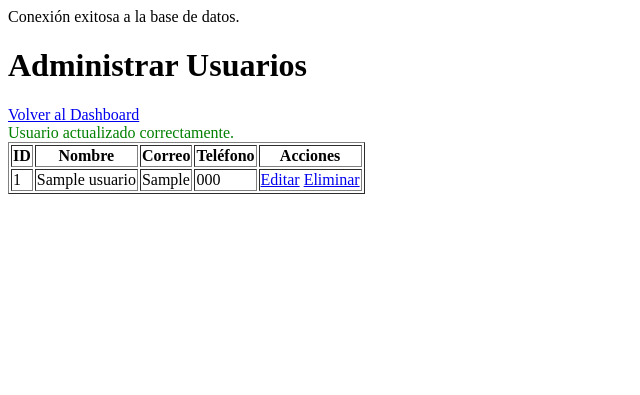
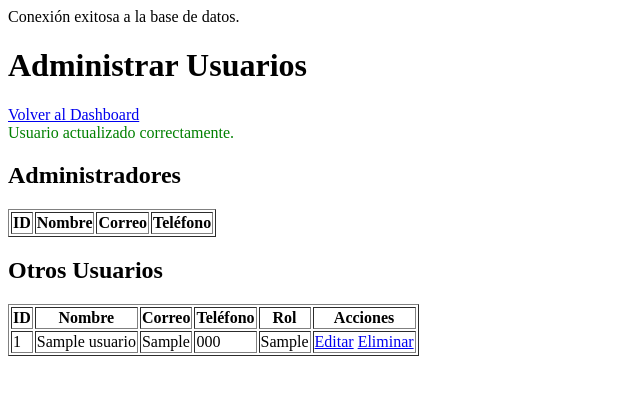
Before and after one commit to Kald301/Veterinaria, a PHP site: page /admin.php in a window 1280 px wide. Shown: the top 395 px of the page, without its empty margins (0-640 px from the left). Run offline with PHP 8.4, Linux system fonts and the light colour scheme; the visitor is signed in with stand-in values (Sample User, id 1); tables that the repository leaves empty or names only in its code hold one stand-in row (values such as "Sample post"); lists and menus that the app fills with data are empty.

Commit message:
Mejor admin 3
Se mejoro la funcionalidai del admin y las rutas 📀

```diff
--- a/controllers/login_user.php
+++ b/controllers/login_user.php
@@ -18,6 +18,7 @@ if ($resultado->num_rows > 0) {
         $_SESSION['usuario_nombre'] = $usuario['nombre'];
         $_SESSION['usuario_rol'] = $usuario['rol'];
 
+
         header("Location: ../views/dashboard.php");
         exit;
     } else {
--- a/views/add_pet_adm.php
+++ b/views/add_pet_adm.php
@@ -1,9 +1,10 @@
 <?php
 session_start();
-if (!isset($_SESSION['usuario_id']) || $_SESSION['usuario_rol'] !== 'veterinario') {
+if (!isset($_SESSION['usuario_id']) || ($_SESSION['usuario_rol'] !== 'veterinario' && $_SESSION['usuario_rol'] !== 'admin')) {
     header("Location: ../views/dashboard.php");
     exit();
 }
+
 
 include("../config/conexion.php");
 
--- a/views/admin.php
+++ b/views/admin.php
@@ -9,8 +9,12 @@ if (!isset($_SESSION['usuario_id']) || $_SESSION['usuario_rol'] !== 'admin') {
 
 include("../config/conexion.php");
 
-// Obtener todos los usuarios
-$sql_usuarios = "SELECT id, nombre, correo, telefono, password FROM usuarios";
+// Obtener los administradores
+$sql_admins = "SELECT id, nombre, correo, telefono, rol FROM usuarios WHERE rol = 'admin'";
+$resultado_admins = $conexion->query($sql_admins);
+
+// Obtener los demás usuarios
+$sql_usuarios = "SELECT id, nombre, correo, telefono, rol FROM usuarios WHERE rol != 'admin'";
 $resultado_usuarios = $conexion->query($sql_usuarios);
 ?>
 
@@ -25,7 +29,7 @@ $resultado_usuarios = $conexion->query($sql_usuarios);
     <h1>Administrar Usuarios</h1>
     <a href="../views/dashboard.php">Volver al Dashboard</a>
 
-    <!-- Mostrar mensaje de éxito o error -->
+    <!-- Mostrar mensaje -->
     <?php
     if (isset($_SESSION['mensaje'])) {
         echo "<div style='color: green;'>" . $_SESSION['mensaje'] . "</div>";
@@ -37,7 +41,8 @@ $resultado_usuarios = $conexion->query($sql_usuarios);
     }
     ?>
 
-    <!-- Tabla de usuarios -->
+    <!-- Tabla de administradores -->
+    <h2>Administradores</h2>
     <table border="1">
         <thead>
             <tr>
@@ -45,6 +50,30 @@ $resultado_usuarios = $conexion->query($sql_usuarios);
                 <th>Nombre</th>
                 <th>Correo</th>
                 <th>Teléfono</th>
+            </tr>
+        </thead>
+        <tbody>
+            <?php while ($admin = $resultado_admins->fetch_assoc()): ?>
+                <tr>
+                    <td><?php echo $admin['id']; ?></td>
+                    <td><?php echo $admin['nombre']; ?></td>
+                    <td><?php echo $admin['correo']; ?></td>
+                    <td><?php echo $admin['telefono']; ?></td>
+                </tr>
+            <?php endwhile; ?>
+        </tbody>
+    </table>
+
+    <!-- Tabla de otros usuarios -->
+    <h2>Otros Usuarios</h2>
+    <table border="1">
+        <thead>
+            <tr>
+                <th>ID</th>
+                <th>Nombre</th>
+                <th>Correo</th>
+                <th>Teléfono</th>
+                <th>Rol</th>
                 <th>Acciones</th>
             </tr>
         </thead>
@@ -55,6 +84,7 @@ $resultado_usuarios = $conexion->query($sql_usuarios);
                     <td><?php echo $usuario['nombre']; ?></td>
                     <td><?php echo $usuario['correo']; ?></td>
                     <td><?php echo $usuario['telefono']; ?></td>
+                    <td><?php echo $usuario['rol']; ?></td>
                     <td>
                         <a href="../views/edit_user.php?usuario_id=<?php echo $usuario['id']; ?>">Editar</a>
                         <a href="../controllers/delete_user.php?usuario_id=<?php echo $usuario['id']; ?>" onclick="return confirm('¿Estás seguro de eliminar este usuario?')">Eliminar</a>
--- a/views/edit_pet.php
+++ b/views/edit_pet.php
@@ -65,7 +65,9 @@ if ($_SERVER['REQUEST_METHOD'] === 'POST' && isset($_POST['accion']) && $_POST['
     </script>
 </head>
 <body>
-    <a href="../views/lista_users.php">Volver a la lista de usuarios</a>
+    <a href="../controllers/redirigir.php">Volver a la lista de usuarios</a>
+
+
 
     <h1>Editar Mascotas</h1>
 
--- a/views/edit_user.php
+++ b/views/edit_user.php
@@ -27,6 +27,7 @@ if ($_SERVER['REQUEST_METHOD'] === 'POST') {
     $nombre = $_POST['nombre'];
     $correo = $_POST['correo'];
     $telefono = $_POST['telefono'];
+    $rol = $_POST['rol'];
     $password = !empty($_POST['password']) ? password_hash($_POST['password'], PASSWORD_DEFAULT) : null;
 
     // Actualizar datos
@@ -74,8 +75,8 @@ if ($_SERVER['REQUEST_METHOD'] === 'POST') {
         <br>
         <label for="rol">Rol del usuario actual: <?php echo $usuario['rol']; ?> </label><br>
         <select name="rol" id="rol">
-            <option value="usuario">Usuario</option>
-            <option value="veterinario">Veterinario</option>
+            <option value="usuario" <?php echo $usuario['rol'] === 'usuario' ? 'selected' : ''; ?>>Usuario</option>
+            <option value="veterinario" <?php echo $usuario['rol'] === 'veterinario' ? 'selected' : ''; ?>>Veterinario</option>
         </select>
         <br>
         <button type="submit">Guardar</button>
```
Also changed, not shown: controllers/redirigir.php (added, +19 -0 lines).
